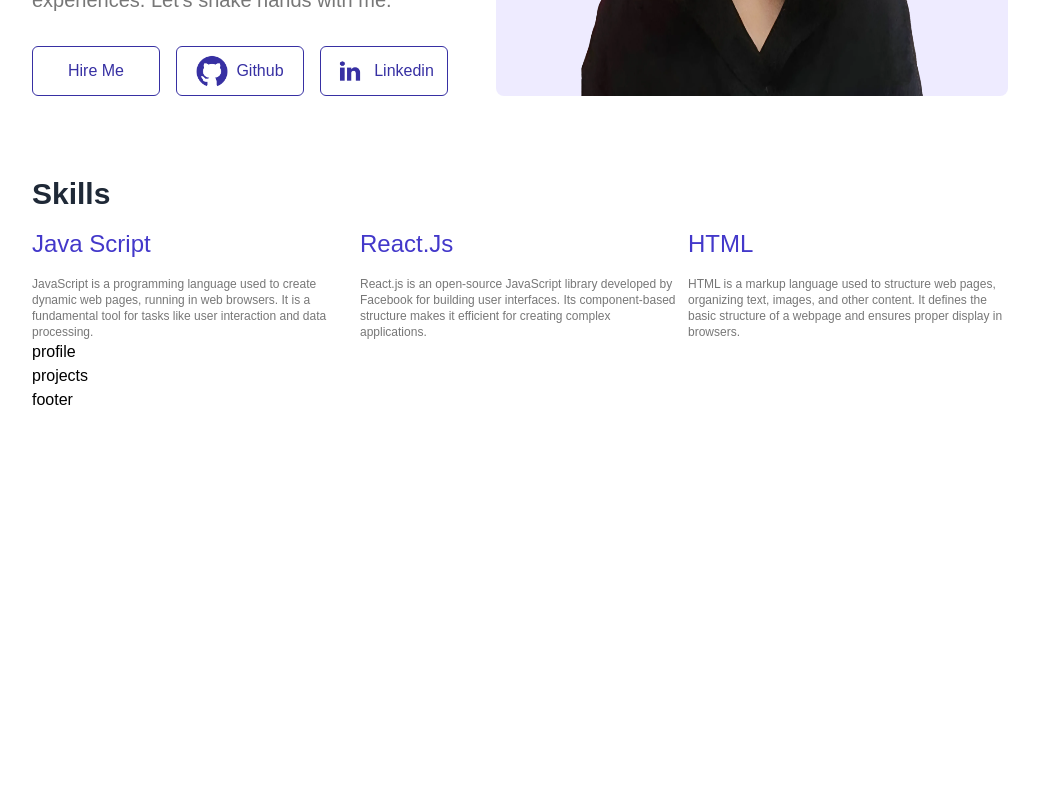
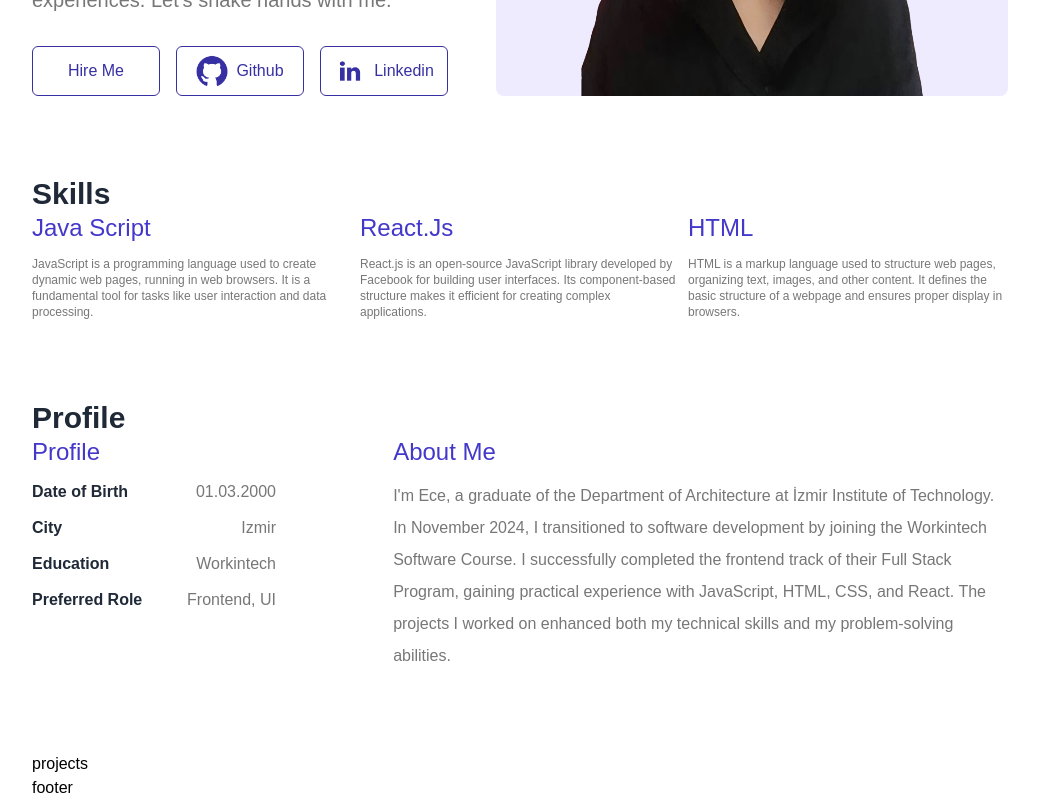
Before and after one commit to EceYaman/personal-website-project, a React (Vite) app in the folder personal-website/: page / in a window 1280 px wide. Shown: the part 690-1490 px from the top of the page, without its empty margins (96-1135 px from the left). Before the commit the page ends 1102 px from the top, so only its background shows below. Built offline with nearby package versions, Linux system fonts and the light colour scheme.

Commit message:
Profile section layout created

```diff
--- a/personal-website/src/components/main/ProfileSection.jsx
+++ b/personal-website/src/components/main/ProfileSection.jsx
@@ -1,7 +1,28 @@
+import { useData } from "../../contexts/DataContext";
+
 export function ProfileSection() {
+    const { currData } = useData();
+
     return(
-        <div>
-            profile
+        <div className="my-20">
+            <h4 className="h-4">{currData.profileSection.title}</h4>
+        <div className="flex justify-between">
+            <div className="w-1/4">
+                <h6 className="h-6 my-5">{currData.profileSection.title}</h6>
+
+                {Object.entries(currData.profileSection.profile).map(([label, value]) => (
+                        <div key={label} className="my-3 flex justify-between text-base">
+                            <p className="font-bold text-textDark">{label}</p>
+                            <p className=" text-textLight">{value}</p>
+                        </div>
+                    ))}
+
+            </div>
+            <div className="w-[63%]">
+                <h6 className="h-6 my-5">{currData.profileSection.aboutMe.title}</h6>
+                <p className=" text-textLight text-base leading-8">{currData.profileSection.aboutMe.info}</p>
+            </div>
+        </div>
         </div>
     )
 }
--- a/personal-website/src/components/main/SkillsSection.jsx
+++ b/personal-website/src/components/main/SkillsSection.jsx
@@ -4,11 +4,11 @@ export function SkillsSection() {
     const { currData } = useData();
     return(
         <div>
-            <h4 className="text-textDark font-bold text-3xl">{currData.skillsSection.title}</h4>
+            <h4 className="h-4">{currData.skillsSection.title}</h4>
             <div className="flex justify-between">
             {currData.skillsSection.skills.map((skill, index) => (
                 <div key={index} className="max-w-xs">
-                <h6 className="text-primary text-2xl my-4">{skill.name}</h6>
+                <h6 className="h-6 my-5">{skill.name}</h6>
                 <p className="text-textLight text-xs">{skill.info}</p>
                 </div>
             ))}
--- a/personal-website/src/data.js
+++ b/personal-website/src/data.js
@@ -55,22 +55,16 @@ export const data = {
         },
         profileSection: {
             title:"Profile",
-            profile:
-                {
-                    title:"Profile",
-                    birthDate: "Date of Birth",
-                    birthDateValue: "01.03.2000",
-                    city: "City",
-                    cityValue: "Izmir",
-                    education: "Education",
-                    educationValue: "Izmir Institute of Technology, Architecture Bachelor's Degree, 2024",
-                    preferredRole: "Preferred Role",
-                    preferredRoleValue: "Frontend, UI"
-                },
+            profile: {
+                "Date of Birth": "01.03.2000" ,
+                "City": "Izmir" ,
+                "Education":"Workintech",
+                "Preferred Role": "Frontend, UI"
+            },
             aboutMe:
                 {
-                    tile: "About Me",
-                    info: "xxx"
+                    title: "About Me",
+                    info: "I'm Ece, a graduate of the Department of Architecture at İzmir Institute of Technology. In November 2024, I transitioned to software development by joining the Workintech Software Course. I successfully completed the frontend track of their Full Stack Program, gaining practical experience with JavaScript, HTML, CSS, and React. The projects I worked on enhanced both my technical skills and my problem-solving abilities."
                 }
 
         },
@@ -163,19 +157,14 @@ export const data = {
         profileSection: {
             title: "Profil",
             profile: {
-                title: "Profil",
-                birthDate: "Doğum Tarihi",
-                birthDateValue: "01.03.2000",
-                city: "Şehir",
-                cityValue: "İzmir",
-                education: "Eğitim",
-                educationValue: "İzmir Yüksek Teknoloji Enstitüsü, Mimarlık Lisans, 2024",
-                preferredRole: "Tercih Edilen Rol",
-                preferredRoleValue: "Frontend, UI"
+                "Doğum Tarihi": "01.03.2000" ,
+                "Şehir": "İzmir" ,
+                "Eğitim":"Workintech",
+                "Tercih Edilen Rol": "Frontend, UI"
             },
             aboutMe: {
-                tile: "Hakkımda",
-                info: "xxx"
+                title: "Hakkımda",
+                info: "Ben Ece, İzmir Yüksek Teknoloji Enstitüsü Mimarlık Bölümü mezunuyum. Kasım 2024'te yazılım geliştirme alanına geçiş yaparak Workintech Yazılım Kursu'na katıldım. Full Stack Programı'nın frontend kısmını başarıyla tamamlayarak JavaScript, HTML, CSS ve React gibi teknolojilerle pratik deneyim kazandım. Üzerinde çalıştığım projeler, hem teknik becerilerimi hem de problem çözme yeteneklerimi geliştirdi."
             }
         },
         projectsSection: {
--- a/personal-website/src/index.css
+++ b/personal-website/src/index.css
@@ -5,3 +5,11 @@
 .btn {
     @apply px-4 py-2 border border-primaryDark rounded-md text-primaryDark hover:font-bold transition-all duration-300 ease-in-out flex items-center justify-center w-32;
   }
+
+.h-4 {
+  @apply text-textDark font-bold text-3xl;
+}
+
+.h-6 {
+  @apply text-primary text-2xl ;
+}
```
